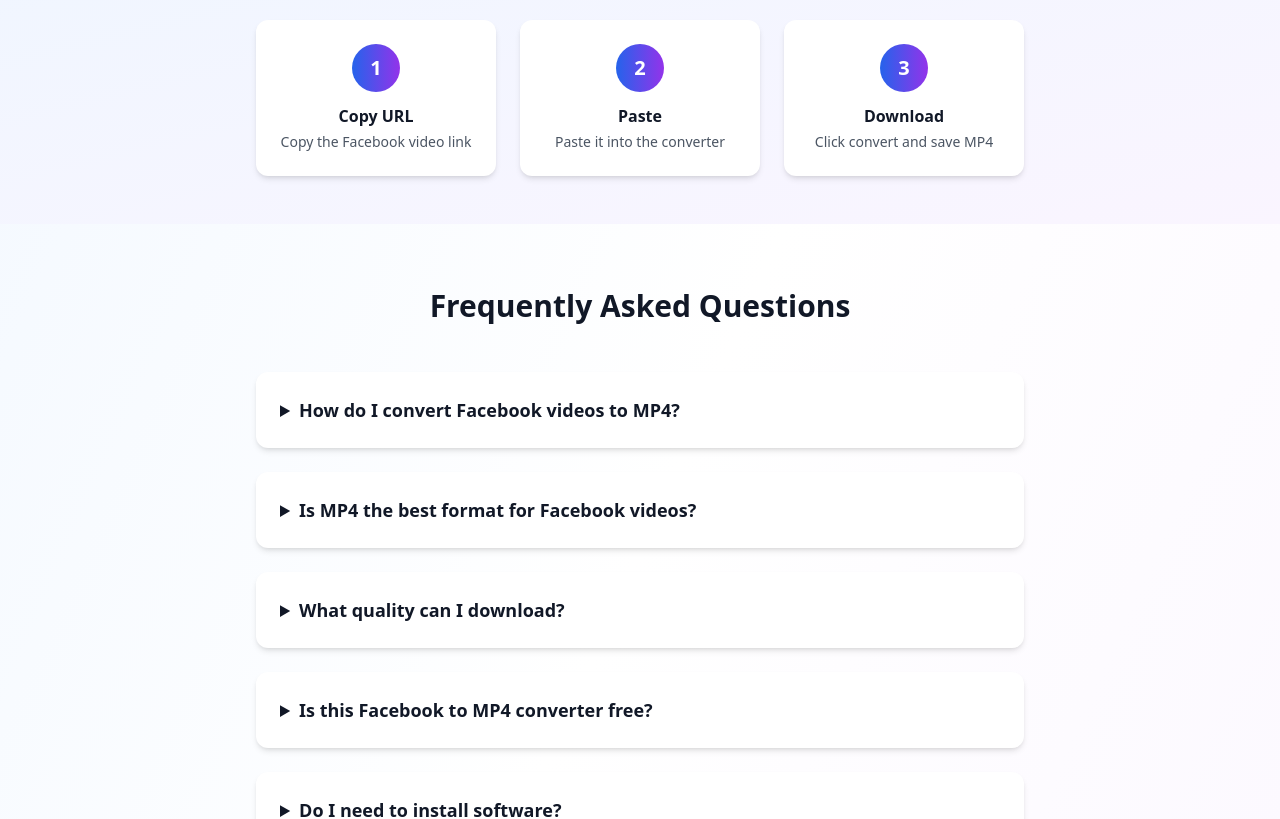
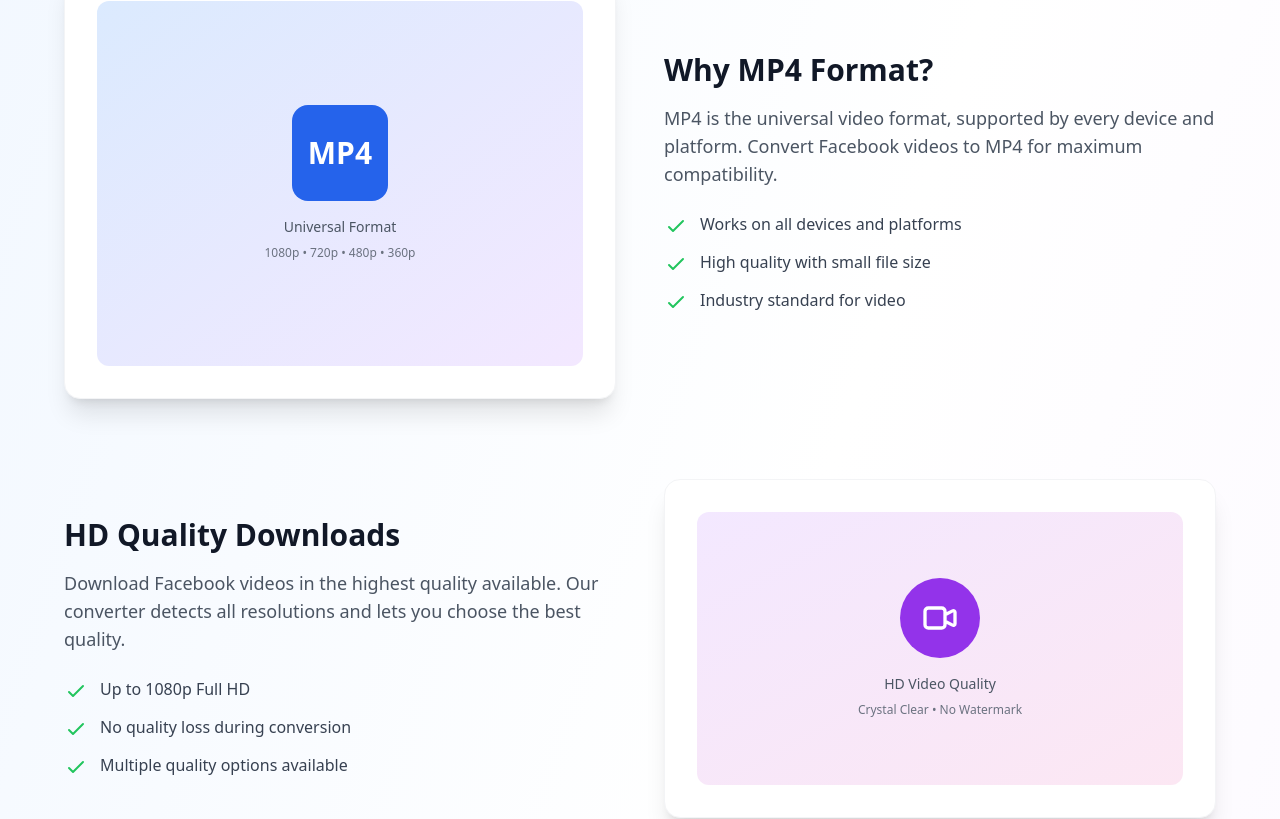
Before and after one commit to frankchen622/fb-video-downloader, a Next.js app: page /facebook-to-mp4 in a window 1280 px wide. Shown: the part 888-1707 px from the top of the page. Built offline with nearby package versions, Linux system fonts and the light colour scheme.

Commit message:
restore: add back image+text SEO modules with tighter copy
- Keep 3 benefit cards at top
- Restore MP4 Format Benefits module (simplified text)
- Restore HD Quality Downloads module (simplified text)
- Maintain SEO structure while reducing wordiness

```diff
--- a/pages/facebook-to-mp4.tsx
+++ b/pages/facebook-to-mp4.tsx
@@ -138,6 +138,99 @@
           </div>
         </section>
 
+        {/* Feature Showcase - Image + Text Module */}
+        <section className="container mx-auto px-4 py-16">
+          <div className="max-w-6xl mx-auto">
+            {/* MP4 Format Benefits */}
+            <div className="grid md:grid-cols-2 gap-12 items-center mb-20">
+              <div className="order-2 md:order-1">
+                <div className="bg-white rounded-2xl shadow-xl p-8 border border-gray-100">
+                  <div className="aspect-[4/3] bg-gradient-to-br from-blue-100 to-purple-100 rounded-xl flex items-center justify-center">
+                    <div className="text-center p-8">
+                      <div className="w-24 h-24 mx-auto mb-4 bg-blue-600 rounded-2xl flex items-center justify-center">
+                        <span className="text-3xl font-bold text-white">MP4</span>
+                      </div>
+                      <p className="text-sm text-gray-600 font-medium">Universal Format</p>
+                      <p className="text-xs text-gray-500 mt-2">1080p • 720p • 480p • 360p</p>
+                    </div>
+                  </div>
+                </div>
+              </div>
+              <div className="order-1 md:order-2">
+                <h3 className="text-3xl font-bold mb-4">Why MP4 Format?</h3>
+                <p className="text-lg text-gray-600 mb-6">
+                  MP4 is the universal video format, supported by every device and platform. Convert Facebook videos to MP4 for maximum compatibility.
+                </p>
+                <ul className="space-y-3">
+                  <li className="flex items-start gap-3">
+                    <svg className="w-6 h-6 text-green-500 flex-shrink-0 mt-0.5" fill="none" stroke="currentColor" viewBox="0 0 24 24">
+                      <path strokeLinecap="round" strokeLinejoin="round" strokeWidth={2} d="M5 13l4 4L19 7" />
+                    </svg>
+                    <span className="text-gray-700">Works on all devices and platforms</span>
+                  </li>
+                  <li className="flex items-start gap-3">
+                    <svg className="w-6 h-6 text-green-500 flex-shrink-0 mt-0.5" fill="none" stroke="currentColor" viewBox="0 0 24 24">
+                      <path strokeLinecap="round" strokeLinejoin="round" strokeWidth={2} d="M5 13l4 4L19 7" />
+                    </svg>
+                    <span className="text-gray-700">High quality with small file size</span>
+                  </li>
+                  <li className="flex items-start gap-3">
+                    <svg className="w-6 h-6 text-green-500 flex-shrink-0 mt-0.5" fill="none" stroke="currentColor" viewBox="0 0 24 24">
+                      <path strokeLinecap="round" strokeLinejoin="round" strokeWidth={2} d="M5 13l4 4L19 7" />
+                    </svg>
+                    <span className="text-gray-700">Industry standard for video</span>
+                  </li>
+                </ul>
+              </div>
+            </div>
+
+            {/* HD Quality */}
+            <div className="grid md:grid-cols-2 gap-12 items-center">
+              <div>
+                <h3 className="text-3xl font-bold mb-4">HD Quality Downloads</h3>
+                <p className="text-lg text-gray-600 mb-6">
+                  Download Facebook videos in the highest quality available. Our converter detects all resolutions and lets you choose the best quality.
+                </p>
+                <ul className="space-y-3">
+                  <li className="flex items-start gap-3">
+                    <svg className="w-6 h-6 text-green-500 flex-shrink-0 mt-0.5" fill="none" stroke="currentColor" viewBox="0 0 24 24">
+                      <path strokeLinecap="round" strokeLinejoin="round" strokeWidth={2} d="M5 13l4 4L19 7" />
+                    </svg>
+                    <span className="text-gray-700">Up to 1080p Full HD</span>
+                  </li>
+                  <li className="flex items-start gap-3">
+                    <svg className="w-6 h-6 text-green-500 flex-shrink-0 mt-0.5" fill="none" stroke="currentColor" viewBox="0 0 24 24">
+                      <path strokeLinecap="round" strokeLinejoin="round" strokeWidth={2} d="M5 13l4 4L19 7" />
+                    </svg>
+                    <span className="text-gray-700">No quality loss during conversion</span>
+                  </li>
+                  <li className="flex items-start gap-3">
+                    <svg className="w-6 h-6 text-green-500 flex-shrink-0 mt-0.5" fill="none" stroke="currentColor" viewBox="0 0 24 24">
+                      <path strokeLinecap="round" strokeLinejoin="round" strokeWidth={2} d="M5 13l4 4L19 7" />
+                    </svg>
+                    <span className="text-gray-700">Multiple quality options available</span>
+                  </li>
+                </ul>
+              </div>
+              <div>
+                <div className="bg-white rounded-2xl shadow-xl p-8 border border-gray-100">
+                  <div className="aspect-video bg-gradient-to-br from-purple-100 to-pink-100 rounded-xl flex items-center justify-center">
+                    <div className="text-center p-8">
+                      <div className="w-20 h-20 mx-auto mb-4 bg-purple-600 rounded-full flex items-center justify-center">
+                        <svg className="w-10 h-10 text-white" fill="none" stroke="currentColor" viewBox="0 0 24 24">
+                          <path strokeLinecap="round" strokeLinejoin="round" strokeWidth={2} d="M15 10l4.553-2.276A1 1 0 0121 8.618v6.764a1 1 0 01-1.447.894L15 14M5 18h8a2 2 0 002-2V8a2 2 0 00-2-2H5a2 2 0 00-2 2v8a2 2 0 002 2z" />
+                        </svg>
+                      </div>
+                      <p className="text-sm text-gray-600 font-medium">HD Video Quality</p>
+                      <p className="text-xs text-gray-500 mt-2">Crystal Clear • No Watermark</p>
+                    </div>
+                  </div>
+                </div>
+              </div>
+            </div>
+          </div>
+        </section>
+
         {/* How It Works */}
         <section className="container mx-auto px-4 py-12 bg-gradient-to-br from-blue-50 to-purple-50">
           <div className="max-w-3xl mx-auto">
```
